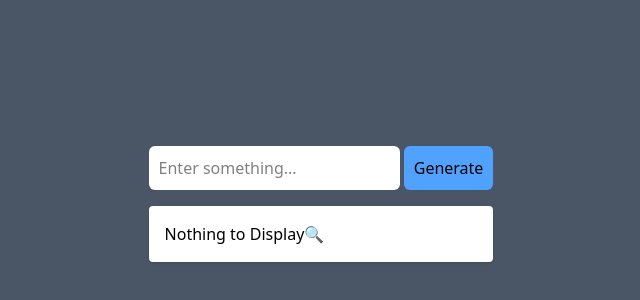
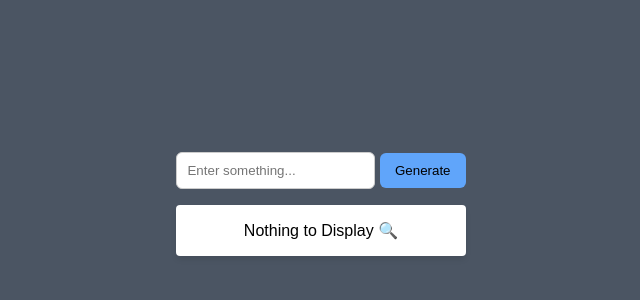
Before and after one commit to Asad-bot07/qr-code-generator, a website: page index.html in a window 1280 px wide. Shown: the part 196-496 px from the top of the page, without its empty margins (319-959 px from the left). Drawn offline with nearby package versions, Linux system fonts and the light colour scheme; files that its build step writes are made by us from their sources.

Commit message:
Enhance QR Generator layout and functionality
Refactored QR code generator functionality and improved styling.

```diff
--- a/index.html
+++ b/index.html
@@ -3,44 +3,101 @@
 <head>
     <meta charset="UTF-8" />
     <meta name="viewport" content="width=device-width, initial-scale=1.0" />
-    <title>Qr Generator</title>
-    <link rel="stylesheet" href="/output.css" />
+    <title>QR Generator</title>
+    <style>
+        body {
+            margin: 0;
+            padding: 0;
+            font-family: sans-serif;
+            background-color: #4b5563;
+            display: flex;
+            justify-content: center;
+            align-items: center;
+            min-height: 100vh;
+        }
+
+        .container {
+            text-align: center;
+        }
+        #input {
+            background-color: white;
+            padding: 10px;
+            border-radius: 6px;
+            border: 1px solid #ccc;
+            outline: none;
+        }
+        #bttn {
+            background-color: #60a5fa;
+            padding: 10px 15px;
+            border-radius: 6px;
+            border: none;
+            cursor: pointer;
+            transition: background 0.3s ease;
+        }
+
+        #bttn:hover {
+            background-color: #2563eb;
+        }
+
+        .card {
+            margin-top: 16px;
+            background-color: white;
+            padding: 16px;
+            border-radius: 4px;
+            box-shadow: 0 4px 6px -1px rgba(0, 0, 0, 0.1);
+        }
+
+        .hidden {
+            display: none;
+        }
+
+        #qr {
+            display: block;
+            margin: 0 auto;
+        }
+    </style>
 </head>
-  <body class="bg-gray-600 flex justify-center items-center min-h-screen">
-    <div>
+<body>
+    <div class="container">
         <input
             type="text"
             id="input"
             placeholder="Enter something..."
-        class="bg-white p-2.5 rounded-md"
         />
-      <button class="bg-blue-400 p-2.5 rounded-md hover:bg-blue-600" id="bttn">Generate</button>
-      <div class="mt-4 bg-white p-4 rounded shadow hidden" id="imgDiv">
-        <img src="" id="qr" alt="QR Code" class="mx-auto" />
+        <button id="bttn">Generate</button>
+
+        <div class="card hidden" id="imgDiv">
+            <img src="" id="qr" alt="QR Code" />
         </div>
-      <div id="Nothing" class="mt-4 bg-white p-4 rounded shadow">
-        Nothing to Display🔍
+
+        <div id="Nothing" class="card">
+            Nothing to Display 🔍
         </div>
     </div>
+
     <script>
         const img = document.getElementById("qr");
-      const GenBttn = document.getElementById("bttn")
-      GenBttn.addEventListener('click',()=>{
+        const GenBttn = document.getElementById("bttn");
+
+        GenBttn.addEventListener('click', () => {
             const data = document.getElementById("input");
             const div = document.getElementById("imgDiv");
             const Nothdiv = document.getElementById("Nothing");
-        const input = data.value;
-        if(input === ""){
-            alert("Write smth bruh")
-        }else{
+            const input = data.value.trim();
+
+            if (input === "") {
+                alert("Write smth bruh");
+            } else {
+                img.src = "";
+
                 setTimeout(() => {
-                div.classList.remove('hidden')
-                Nothdiv.classList.add("hidden")
-                const Url = `https://api.qrserver.com/v1/create-qr-code/?size=150x150&data=${input}`;
-                img.src = `${Url}`;
-            }, 1000);
+                    div.classList.remove('hidden');
+                    Nothdiv.classList.add("hidden");
+                    const Url = `https://api.qrserver.com/v1/create-qr-code/?size=150x150&data=${encodeURIComponent(input)}`;
+                    img.src = Url;
+                }, 500);
             }
-      })
+        });
     </script>
 </body>
 </html>
```
Lines whose indentation alone changed are shown as unchanged.
